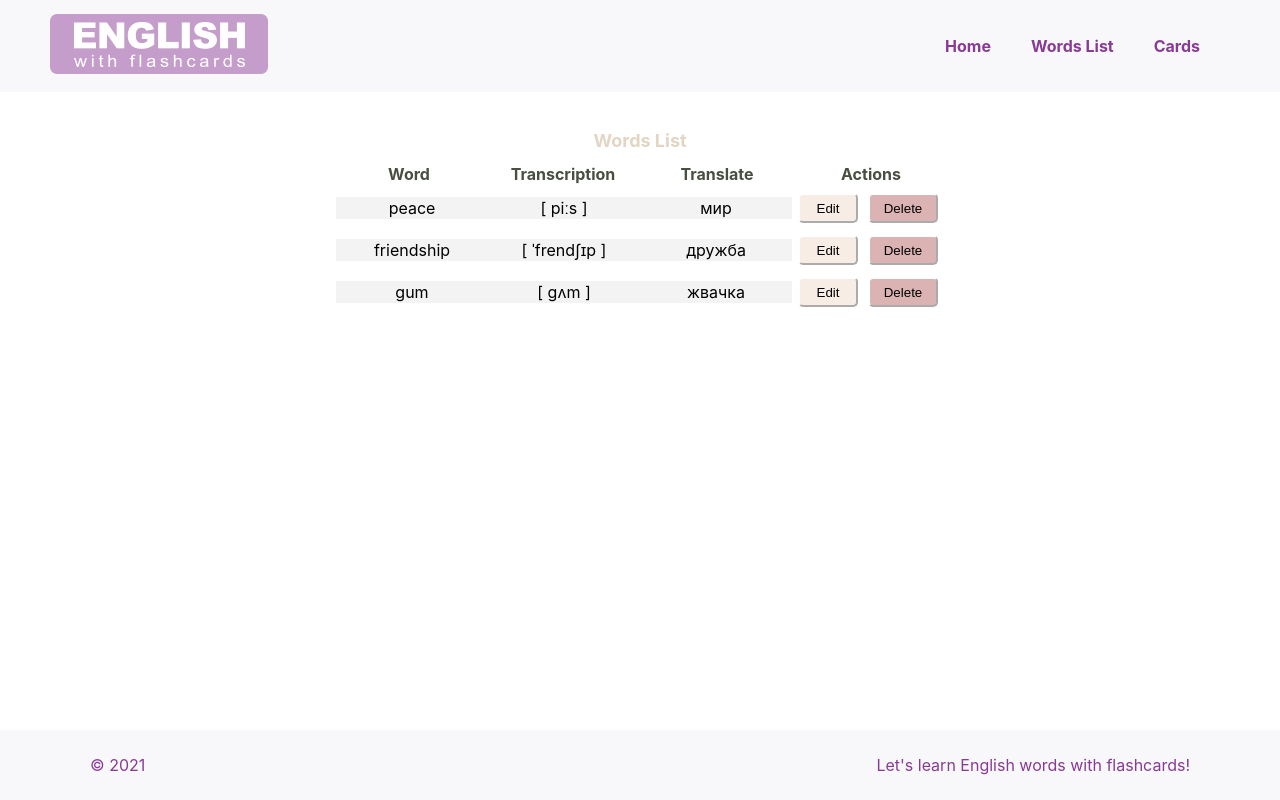
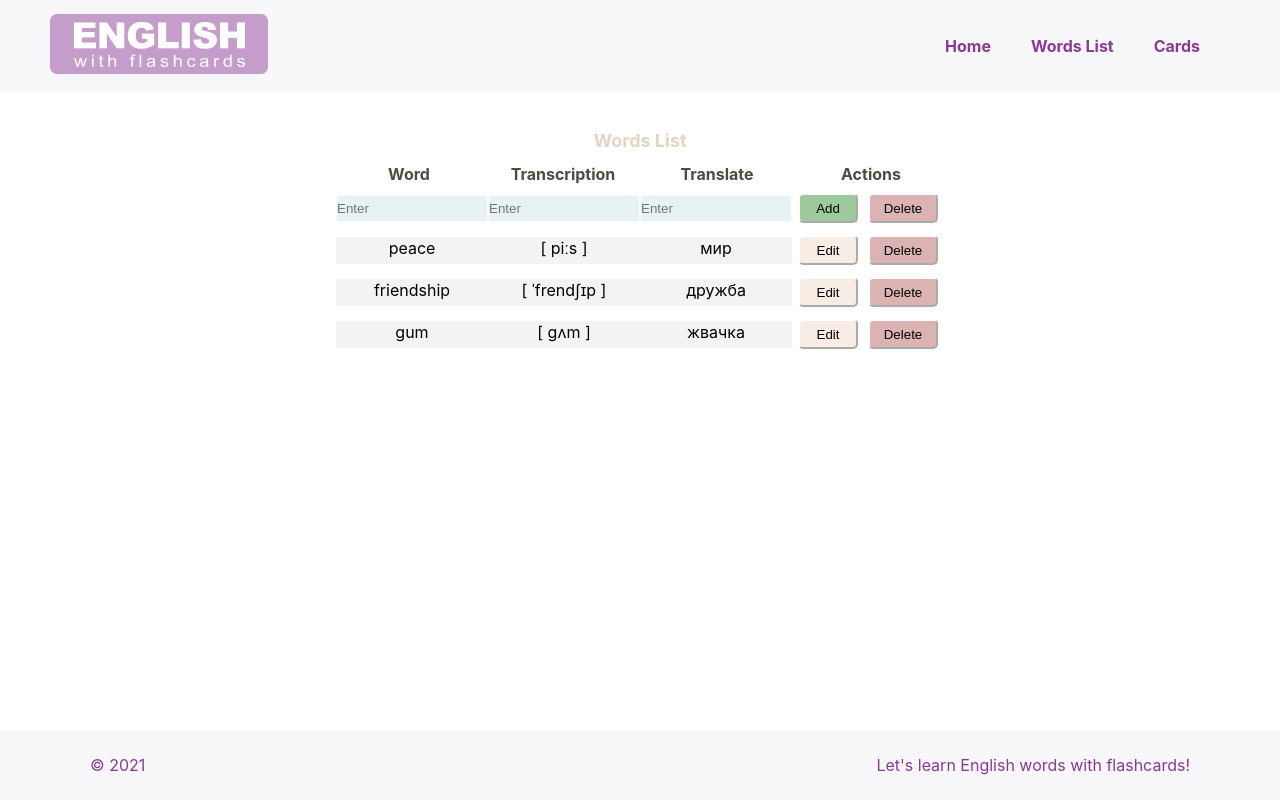
Before and after one commit to leruk-d/-English-words-React-, a React (Create React App) app in the folder myapp/: page / in a window 1280 px wide. Built offline with nearby package versions, Linux system fonts and the light colour scheme.

Commit message:
ввод слов

```diff
--- a/myapp/src/components/Buttons/ButtonAdd.scss
+++ b/myapp/src/components/Buttons/ButtonAdd.scss
@@ -1,6 +1,6 @@
 .btn-add {
   background-color: rgb(157, 202, 157);
-  width: 40px;
+  width: 60px;
   border-color: #fff;
   border-radius: 5px;
   height: 30px;
--- a/myapp/src/components/InputWordListAdd/Input.jsx
+++ b/myapp/src/components/InputWordListAdd/Input.jsx
@@ -1,11 +1,40 @@
-import React from "react";
+import React, {useState} from "react";
 import "./Input.scss";
+import ButtonDel from "../Buttons/ButtonDelete";
+import ButtonAdd from "../Buttons/ButtonAdd";
 
 function InputForWord(props) {
+  const [imputData, setImputData]=useState({
+word:"",
+transcription:"",
+translation:""
+  });
+
+  const addImputData=event=>
+  setImputData({
+    ...imputData,
+    [event.target.name]:event.target.valuegit
+  });
+  const{ word,transcription,translation}=imputData;
+
   return (
-    <input className="addWord" placeholder="Enter">
-      {props.value}
-    </input>
+      <tr className="rowAddWord">
+      <td>
+    <input className="addWord" placeholder="Enter" type="text" value={word} onChange={e=>addImputData(e)} name={word}/>
+     </td>
+          <td>
+    <input className="addWord" placeholder="Enter" type="text" value={transcription} onChange={e=>addImputData(e)}name={transcription}/>
+     </td>
+          <td>
+   <input className="addWord" placeholder="Enter"  type="text" value={translation} onChange={e=>addImputData(e)} name={translation} />
+     </td>
+       <td>
+        <div className="buttons">
+        <ButtonAdd/>
+        <ButtonDel />
+        </div>
+      </td>
+        </tr>
   );
 }
 
--- a/myapp/src/components/InputWordListAdd/Input.scss
+++ b/myapp/src/components/InputWordListAdd/Input.scss
@@ -1,7 +1,19 @@
-.addWord {
-  background-color: rgb(230, 242, 243);
-  border-radius: 5px;
-  border: none;
-  height: 30px;
-  width: 200px;
+.rowAddWord{
+  display: flex;
+  align-items: center;
+  justify-content: flex-end;
+
+  .addWord { padding:0;
+    background-color: rgb(230, 242, 243);
+    border: none;
+    height:25px;
+    width: 150px;
+  }
+  .buttons {
+    display: flex;
+    justify-content: flex-end;
+    align-items: center;
+  }
+
+
 }
--- a/myapp/src/components/WordsList/TableRow.jsx
+++ b/myapp/src/components/WordsList/TableRow.jsx
@@ -3,9 +3,11 @@ import ButtonDel from "../Buttons/ButtonDelete";
 import ButtonAdd from "../Buttons/ButtonAdd";
 import ButtonEdit from "../Buttons/ButtonEdit";
 import "./TableRow.scss";
+import InputForWord from "../InputWordListAdd/Input";
 
 function TableRow(props) {
   const [pressed, setPressed] = useState(false);
+
 
   const handleChange = () => {
     setPressed(!pressed);
--- a/myapp/src/components/WordsList/TableRow.scss
+++ b/myapp/src/components/WordsList/TableRow.scss
@@ -5,6 +5,7 @@
 
   &-input,
   &-word {
+    height:25px;
     width: 150px;
     text-align: center;
     background-color: rgb(243, 243, 243);
--- a/myapp/src/components/WordsList/WordsList.jsx
+++ b/myapp/src/components/WordsList/WordsList.jsx
@@ -1,6 +1,7 @@
 import React from "react";
 import "./WordList.scss";
 import TableRow from "./TableRow";
+import InputForWord from "../InputWordListAdd/Input";
 
 let words = [
   { id: "peace", english: "peace", transcription: "[ piːs ]", russian: "мир" },
@@ -21,13 +22,14 @@ function WordList() {
         <caption className="table-name">Words List</caption>
         <thead>
           <tr>
-            <th className="col">Word</th>
+            <th className="col"> Word</th>
             <th className="col">Transcription</th>
             <th className="col">Translate</th>
             <th className="col">Actions</th>
           </tr>
         </thead>
         <tbody>
+          <InputForWord />
           {words.map((word) => (
             <TableRow
               key={word.id}
```
